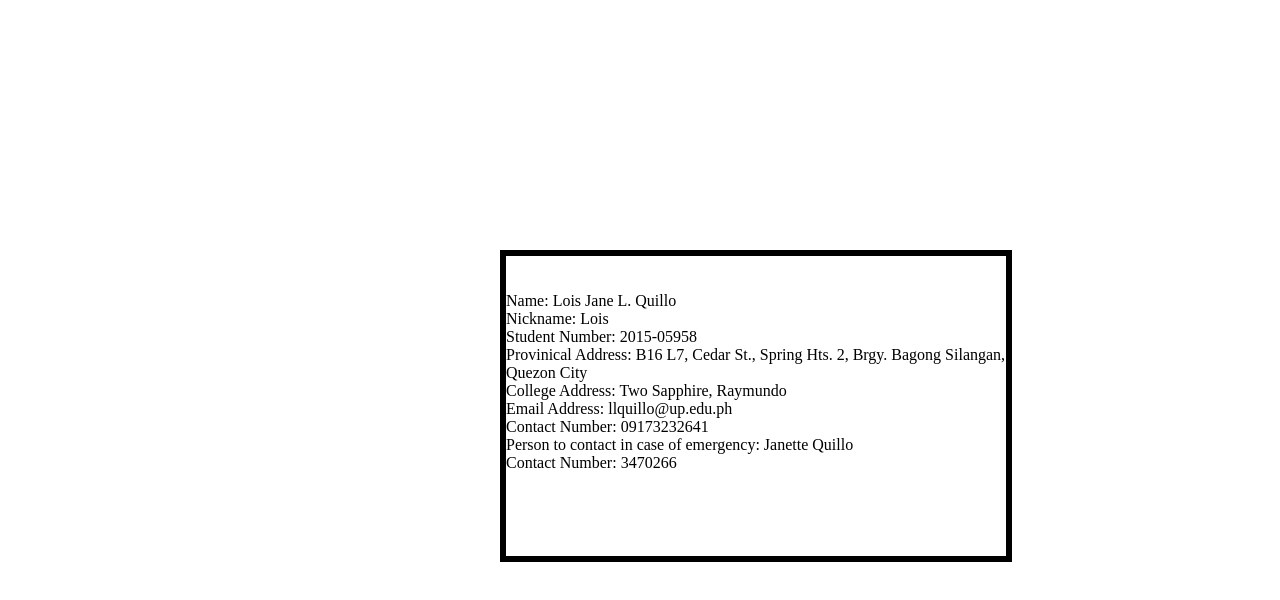
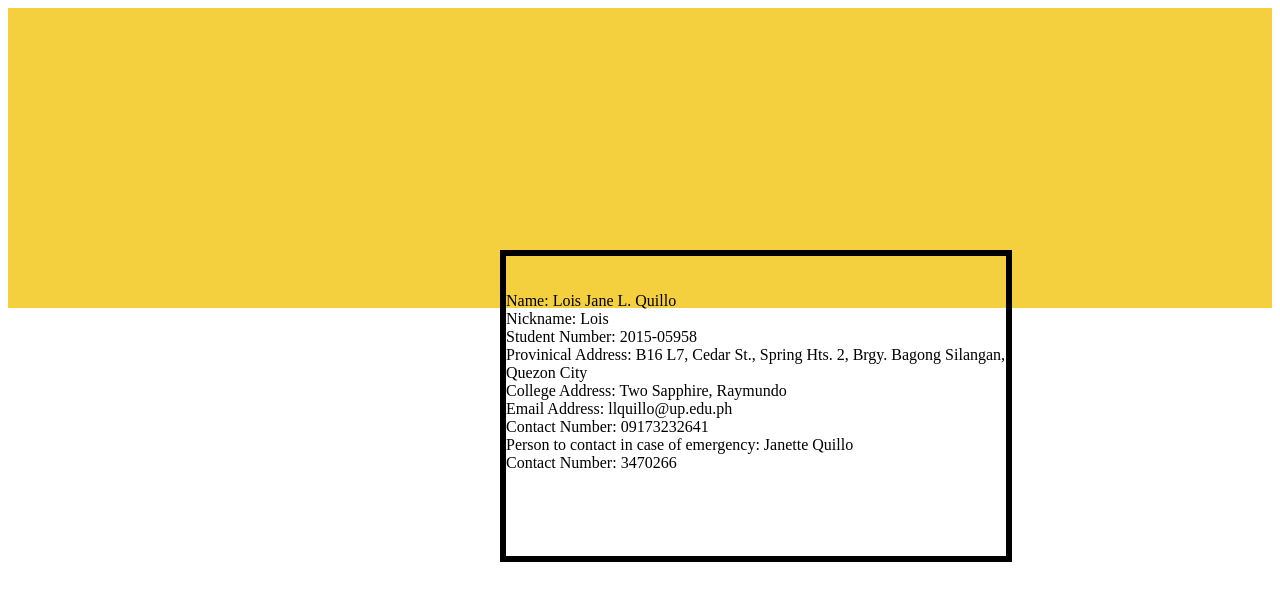
Before and after one commit to loisquillo/loisquillo.github.io, a plain HTML site: page index.html in a window 1280 px wide. Drawn offline with Linux system fonts and the light colour scheme.

Commit message:
Update index.css

```diff
--- a/index.css
+++ b/index.css
@@ -17,6 +17,8 @@ body{
 
 .box{
   background-color: #F4D03F;
+  height: 300px;
+  widthL 500px;
   left: 500px;
   top: 250px;
   z-index: -1
```
